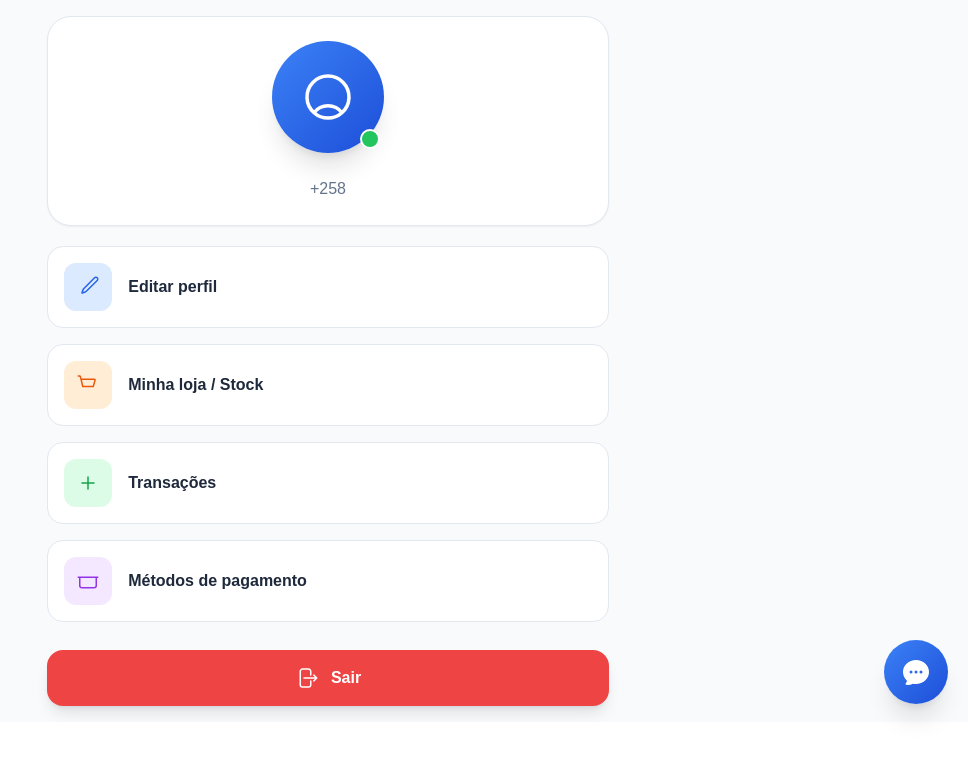
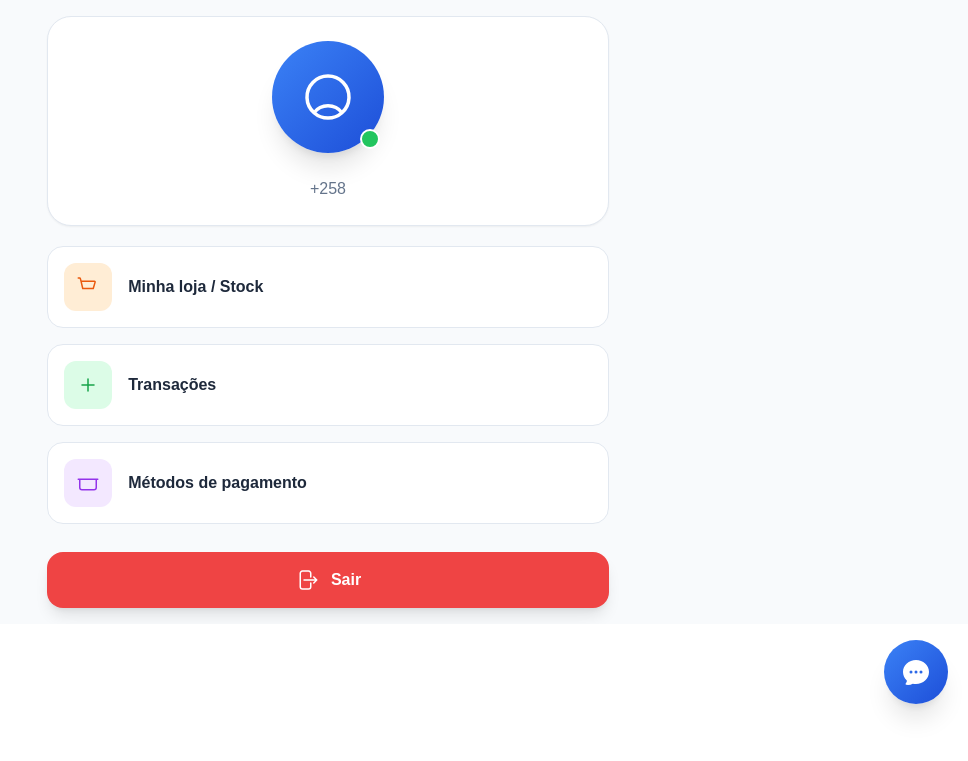
Before and after one commit to mobay-store/mobay, a Flask app: page /profile in a window 1280 px wide. Shown: the top 761 px of the page, without its empty margins (312-1280 px from the left). Run offline with Flask 3, Linux system fonts and the light colour scheme; the visitor is signed in with stand-in values (Sample User, id 1).

Commit message:
Update profile.html

```diff
--- a/templates/profile.html
+++ b/templates/profile.html
@@ -64,7 +64,7 @@
             <!-- EDITAR -->
             <a
             href=""
-            class="bg-white border border-slate-200 rounded-2xl p-4 flex items-center justify-between hover:shadow-md transition duration-200"
+            class="hidden bg-white border border-slate-200 rounded-2xl p-4 flex items-center justify-between hover:shadow-md transition duration-200"
             >
 
                 <div class="flex items-center gap-4">
```
